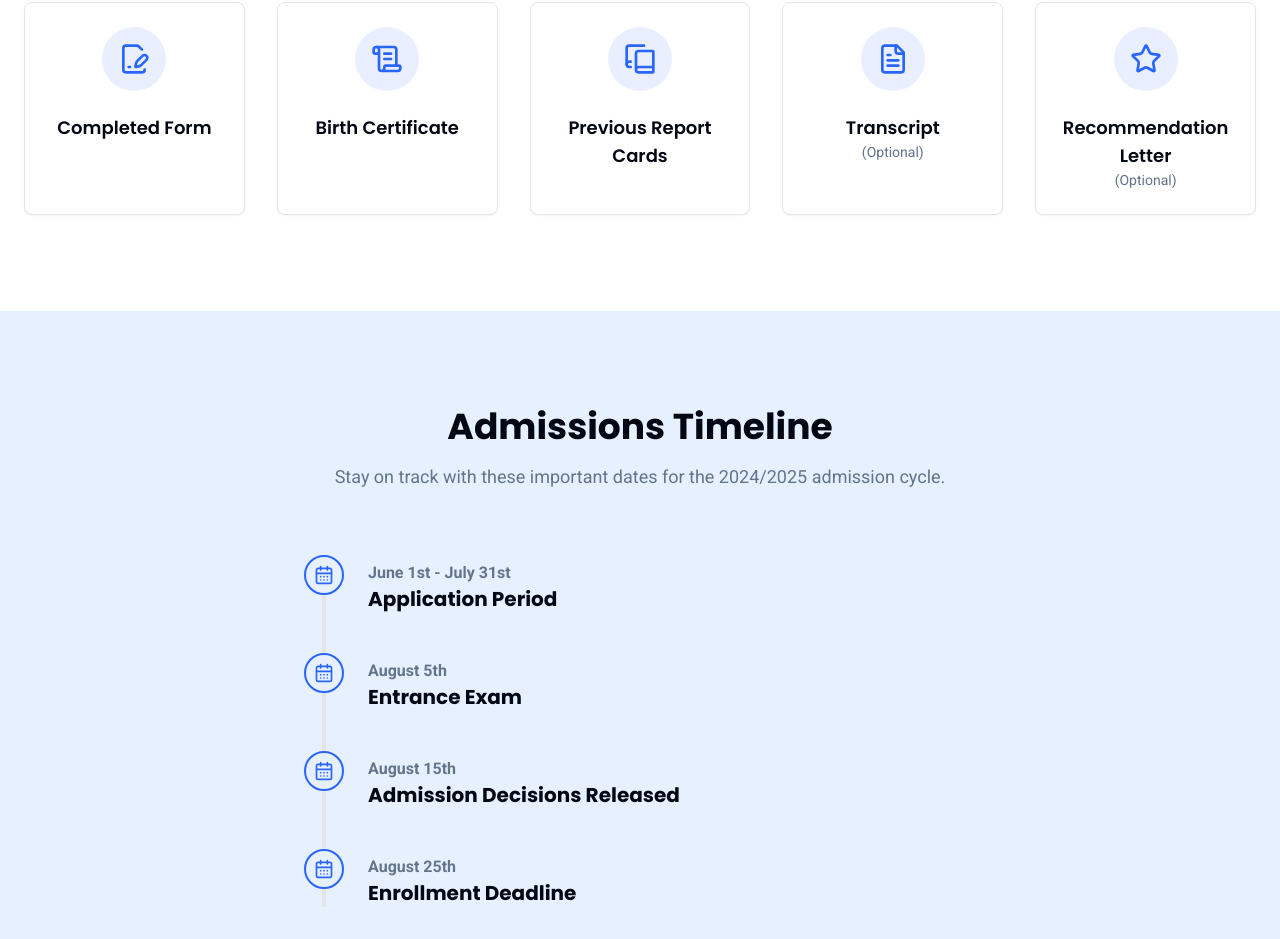
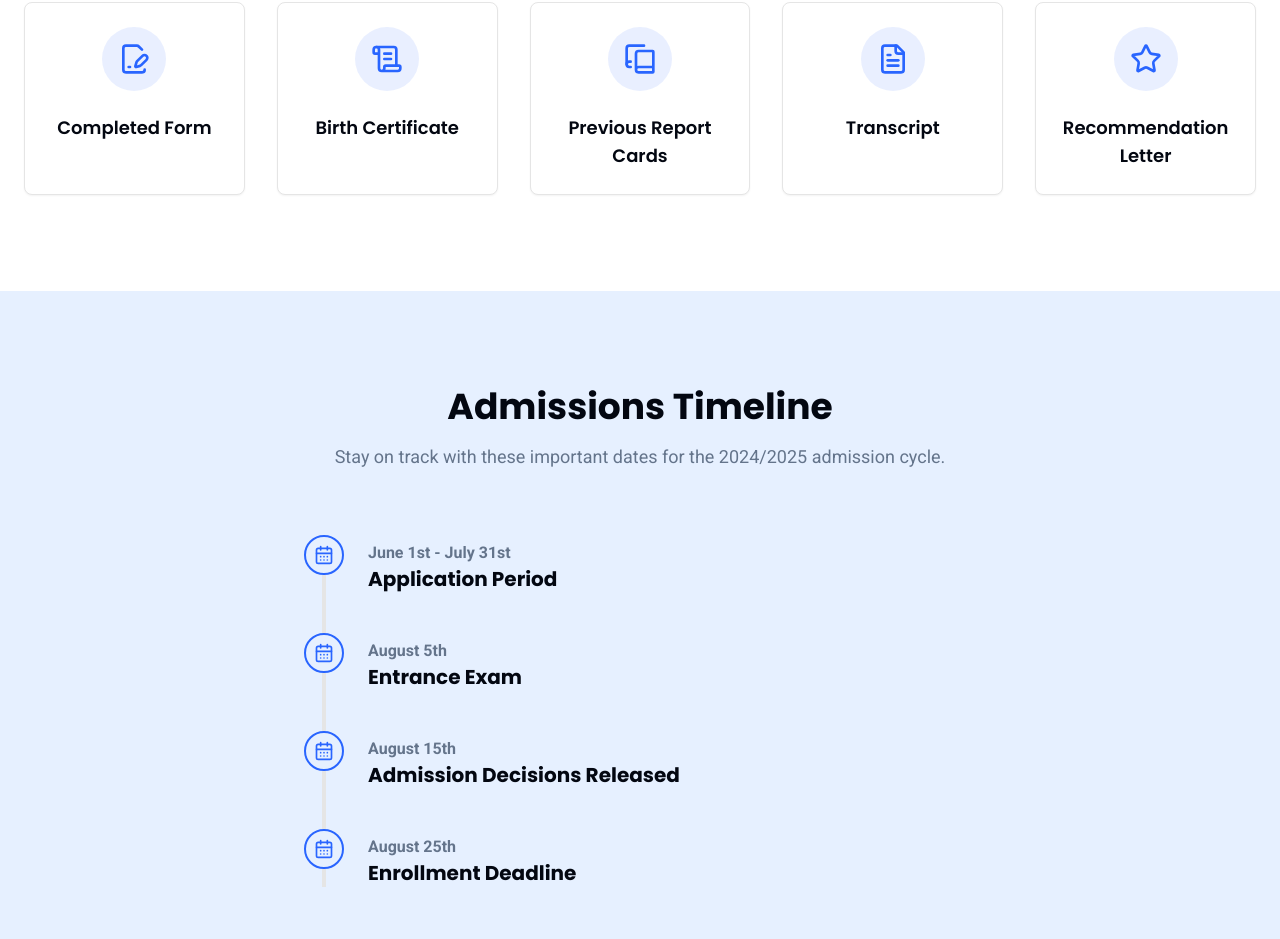
Before and after one commit to KayZee52/CMFI-website, a Next.js app: page /admissions in a window 1280 px wide. Shown: the part 2722-3661 px from the top of the page. Built offline with nearby package versions, Linux system fonts and the light colour scheme.

Commit message:
initial commit

```diff
--- a/src/app/admissions/page.tsx
+++ b/src/app/admissions/page.tsx
@@ -51,8 +51,8 @@ const AdmissionsPage = () => {
         { icon: FileSignature, title: 'Completed Form', mandatory: true },
         { icon: ScrollText, title: 'Birth Certificate', mandatory: true },
         { icon: BookCopy, title: 'Previous Report Cards', mandatory: true },
-        { icon: FileText, title: 'Transcript', mandatory: false },
-        { icon: Star, title: 'Recommendation Letter', mandatory: false },
+        { icon: FileText, title: 'Transcript', mandatory: true },
+        { icon: Star, title: 'Recommendation Letter', mandatory: true },
     ];
 
     const timeline = [
```
